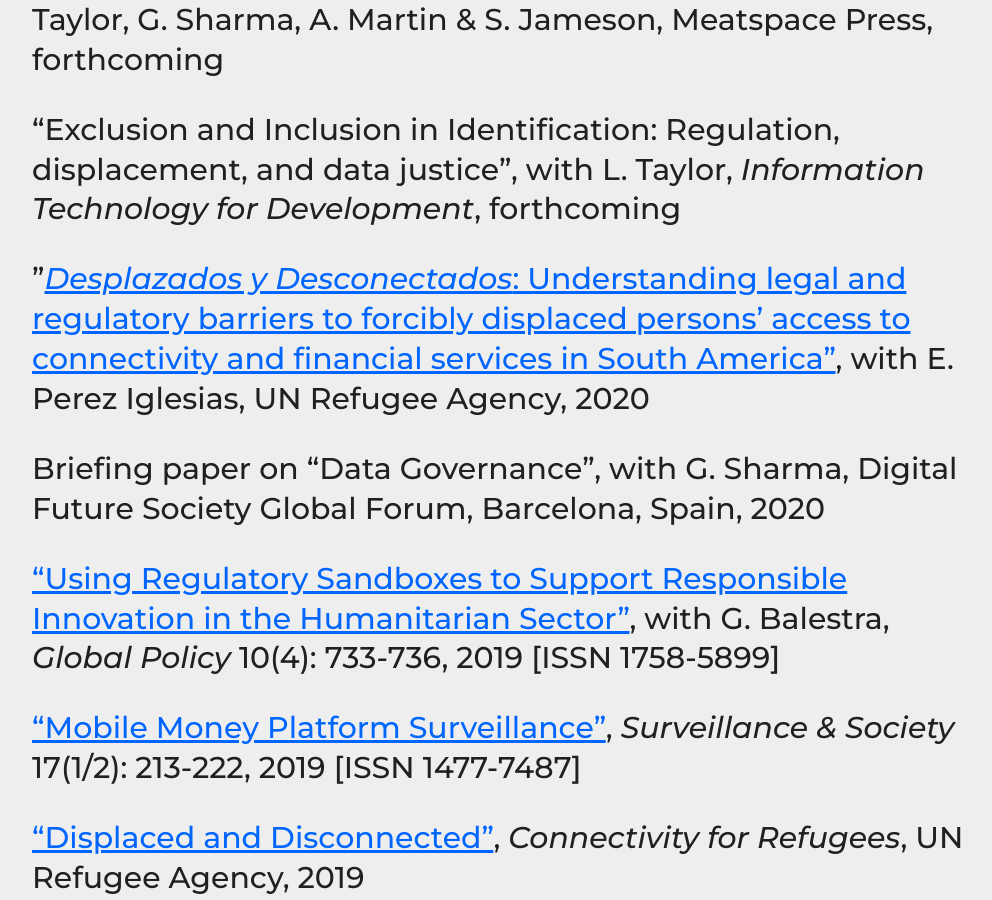
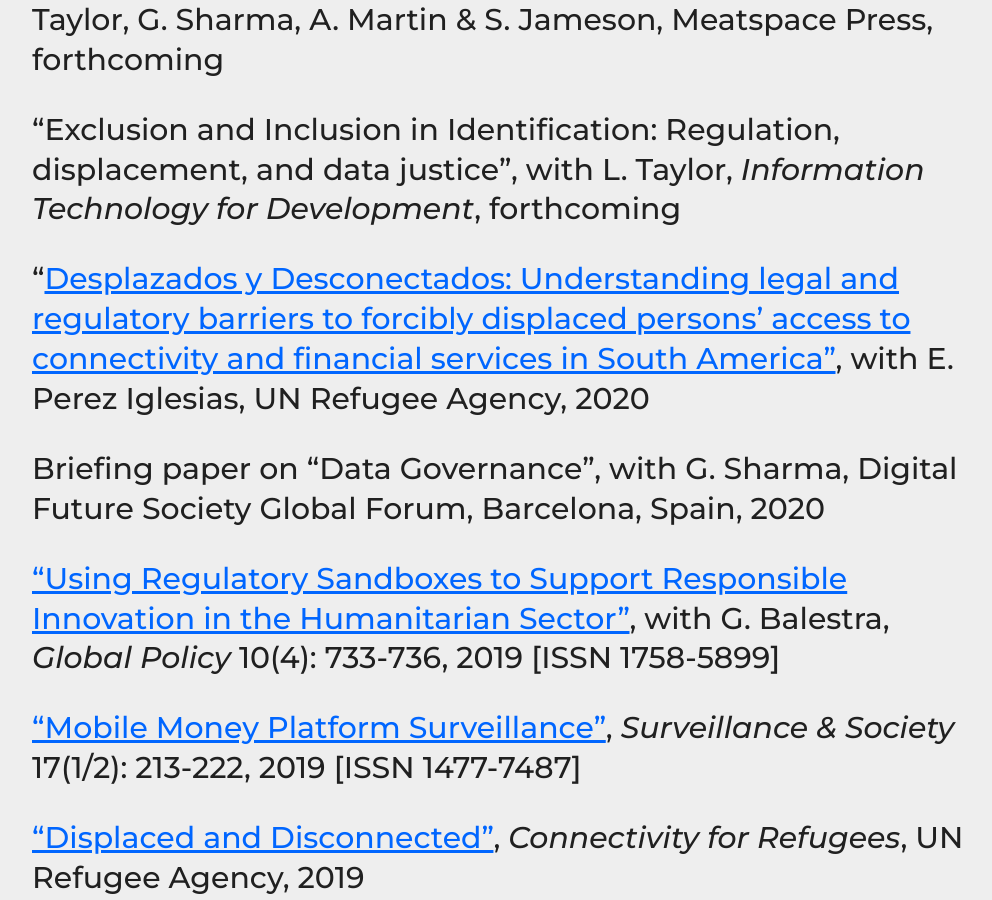
Before and after one commit to haroonalrasheed/641a, a Jekyll site: the page built from select-publications/index.md, in a window 1280 px wide and 900 px high, scrolled down 508 px. Shown: the whole window, without its empty margins (132-1124 px from the left). Built offline with Jekyll 4.4.1, drawn with Linux system fonts in a browser that asks for light colours.

```diff
--- a/select-publications/index.md
+++ b/select-publications/index.md
@@ -11,7 +11,7 @@ _[Contact me](mailto:a.k.martin@alumni.lse.ac.uk) for copies of articles/chapter
 
 "Exclusion and Inclusion in Identification: Regulation, displacement, and data justice", with L. Taylor, *Information Technology for Development*, forthcoming
 
-"[*Desplazados y Desconectados*: Understanding legal and regulatory barriers to forcibly displaced persons’ access to connectivity
+"[Desplazados y Desconectados: Understanding legal and regulatory barriers to forcibly displaced persons’ access to connectivity
 and financial services in South America"](https://www.unhcr.org/innovation/displaced-and-disconnected/), with E. Perez Iglesias, UN Refugee Agency, 2020
 
 Briefing paper on "Data Governance", with G. Sharma, Digital Future Society Global Forum, Barcelona, Spain, 2020
```
